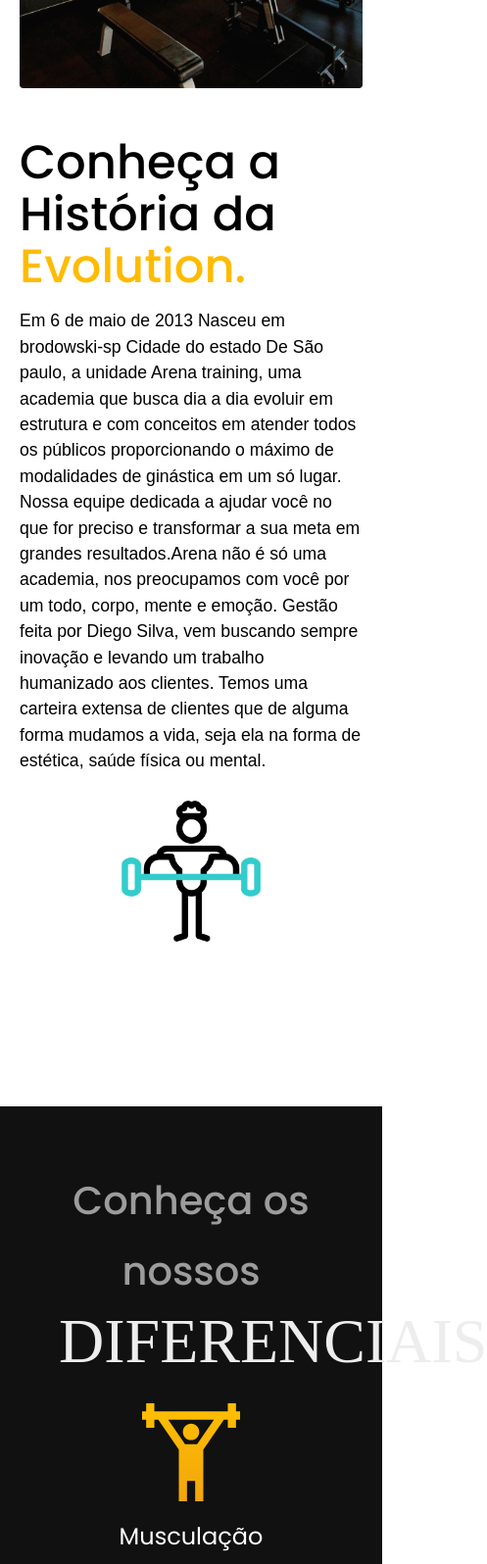
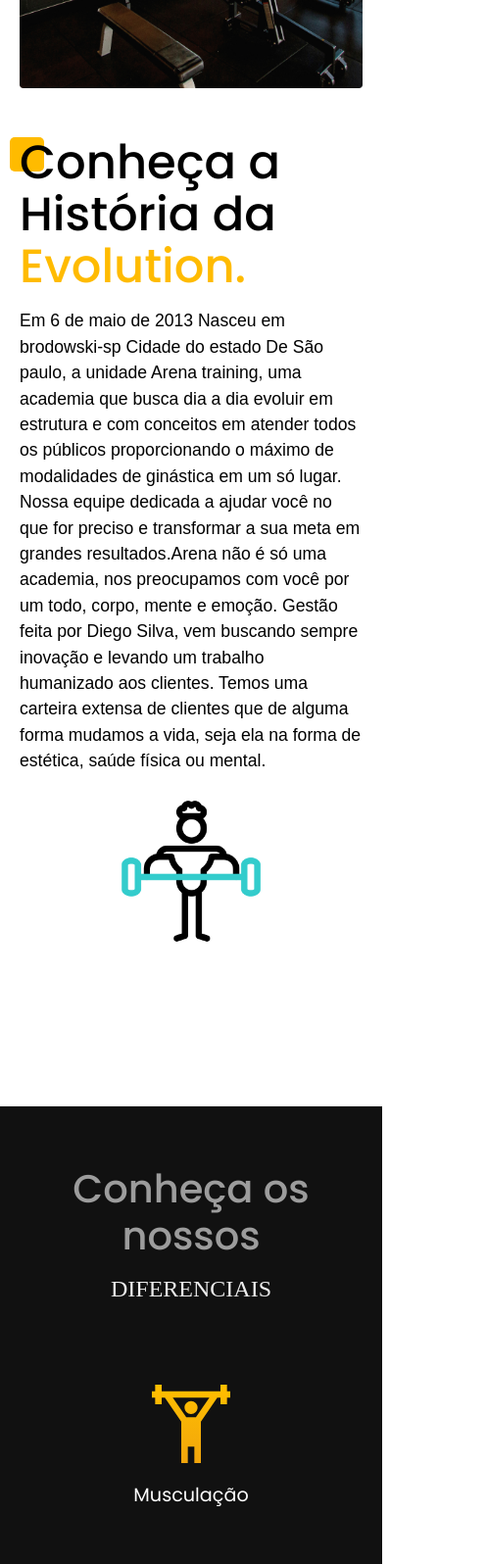
Before and after one commit to mateusborges20/academia, a plain HTML site: page index.html in a window 390 px wide. Shown: the part 840-2436 px from the top of the page at 98% size, 497 px wide, since content can reach past the window. Drawn offline with nearby package versions, Linux system fonts and the light colour scheme; a web font is replaced by a local one.

Commit message:
ajustes no responsivo, adicionando uma decoração

```diff
--- a/css/diferencial.css
+++ b/css/diferencial.css
@@ -43,6 +43,10 @@
   color: #fff;
 }
 
+.alinhar-conteudo h2 {
+  margin-bottom: 60px;
+}
+
 .flex-diferencial {
   justify-content: center;
   padding-bottom: 60px;
@@ -60,3 +64,40 @@
 .flex-diferencial li img {
   align-self: center;
 }
+
+/* responsivo */
+
+@media (max-width: 500px) {
+  .titulo-diferencial span {
+    font-size: 1.5rem;
+  }
+
+  .titulo-diferencial {
+    line-height: 1.2;
+  }
+
+  .flex-diferencial {
+    gap: 60px;
+  }
+
+  .flex-diferencial p {
+    font-size: 1.2rem;
+  }
+
+  .flex-diferencial img {
+    height: 80px;
+    width: 80px;
+  }
+
+}
+
+
+@media (max-width: 300px) {
+  .titulo-diferencial span {
+    font-size: 1.3rem;
+  }
+
+  .titulo-diferencial {
+    font-size: 1.2rem;
+  }
+}
--- a/css/historia.css
+++ b/css/historia.css
@@ -8,6 +8,7 @@
 
 .descricao-evolution {
   margin-top: 200px;
+  position: relative;
 }
 
 .titulo-evolution {
@@ -38,6 +39,19 @@
 
 .container-fotos {
   position: relative;
+}
+
+.titulo-evolution::before {
+  content: "";
+  width: 35px;
+  height: 35px;
+  display: block;
+  background: var(--cor-p1);
+  border-radius: 5px;
+  position: absolute;
+  top: 20px;
+  left: 10px;
+  z-index: -1;
 }
 
 .foto-2 {
```
